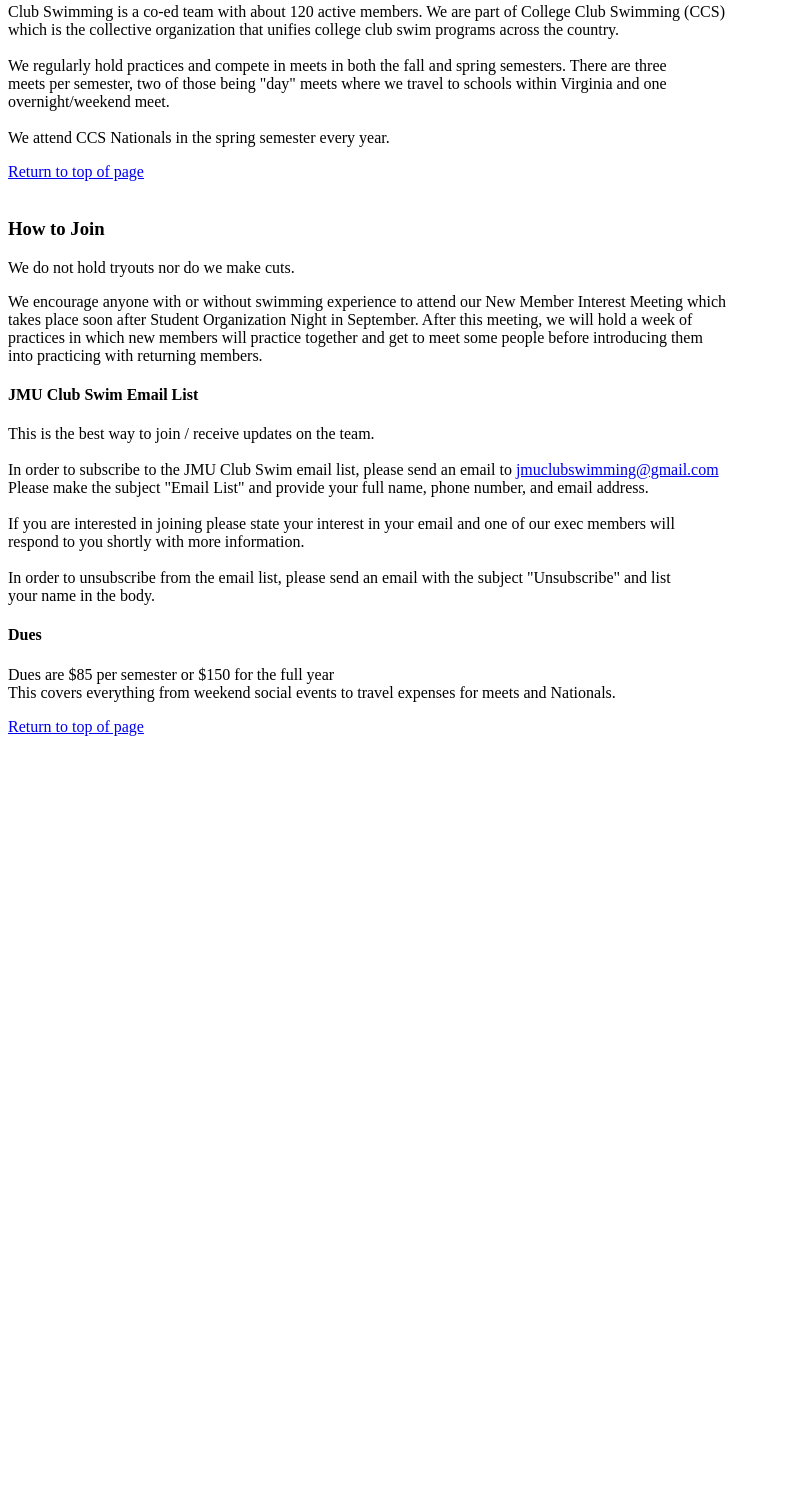
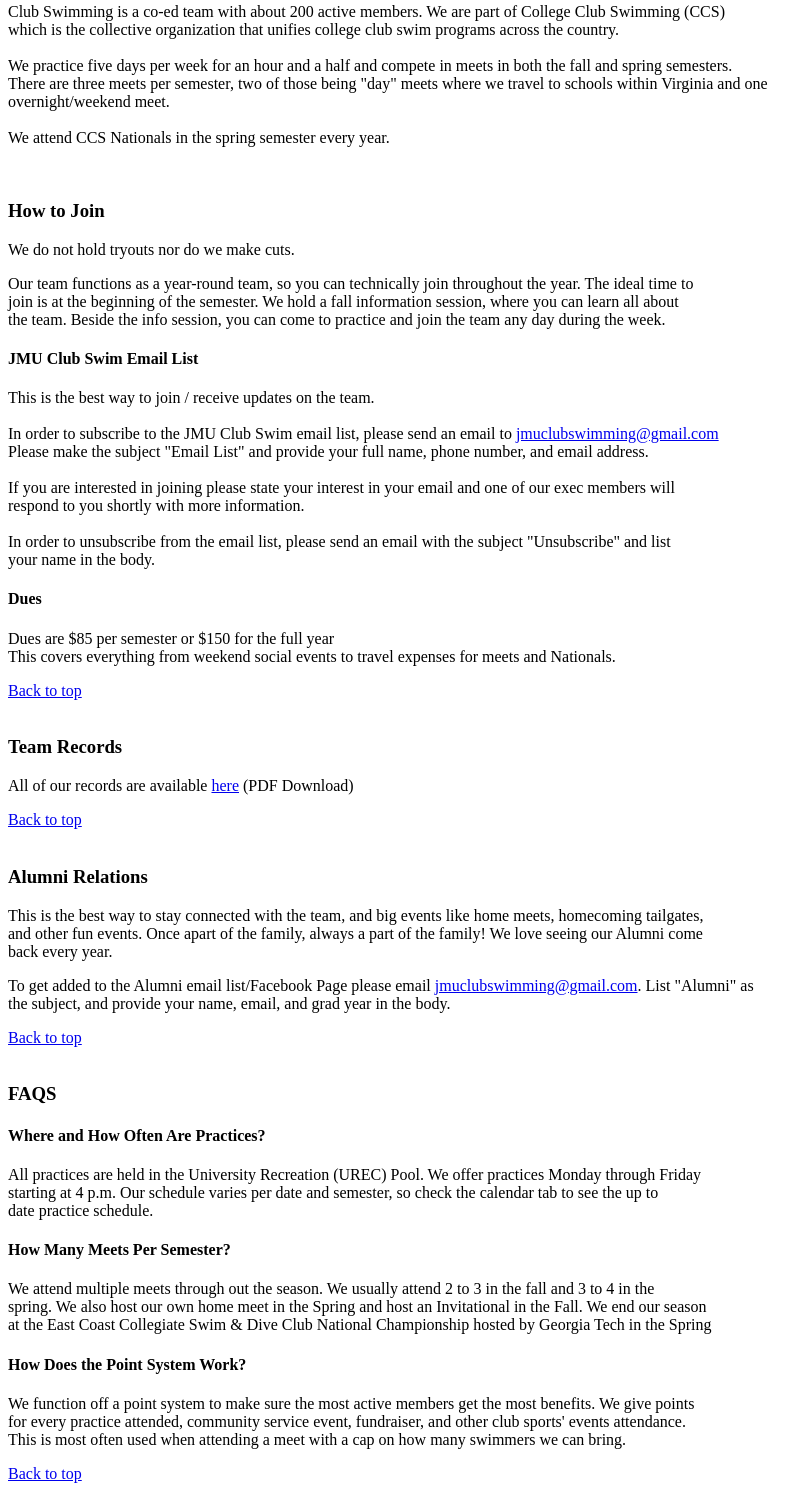
Before and after one commit to spencercarr/Milestone, a plain HTML site: page index.html in a window 1280 px wide. Shown: the part 273-1764 px from the top of the page, without its empty margins (0-808 px from the left). Before the commit the page ends 1017 px from the top, so only its background shows below. Drawn offline with Linux system fonts and the light colour scheme.

Commit message:
Records, Alumni, and FAQs done

```diff
--- a/index.html
+++ b/index.html
@@ -24,16 +24,17 @@
     <div id="about">
         <h3>About</h3>
         <p>
-            Club Swimming is a co-ed team with about 120 active members. We are part of College Club Swimming (CCS) <br>
+            Club Swimming is a co-ed team with about 200 active members. We are part of College Club Swimming (CCS) <br>
             which is the collective organization that unifies college club swim programs across the country. <br>
             <br>
-            We regularly hold practices and compete in meets in both the fall and spring semesters. There are three <br>
-            meets per semester, two of those being "day" meets where we travel to schools within Virginia and one <br>
+            We practice five days per week for an hour and a half and compete in meets in both the fall and spring
+            semesters. <br>
+            There are three meets per semester, two of those being "day" meets where we travel to schools within
+            Virginia and one <br>
             overnight/weekend meet. <br><br>
 
             We attend CCS Nationals in the spring semester every year.
         </p>
-        <a href="#top">Return to top of page</a>
     </div>
 
     <div id="join">
@@ -41,13 +42,11 @@
         <h3>How to Join</h3>
         <p>We do not hold tryouts nor do we make cuts.</p>
         <p>
-            We encourage anyone with or without swimming experience to attend our New Member Interest Meeting
-            which <br>
-            takes place soon after Student Organization Night in September. After this meeting, we will hold a
-            week of <br>
-            practices in which new members will practice together and get to meet some people before introducing
-            them <br>
-            into practicing with returning members.
+            Our team functions as a year-round team, so you can technically join throughout the year. The ideal time to
+            <br>
+            join is at the beginning of the semester. We hold a fall information session, where you can learn all about
+            <br>
+            the team. Beside the info session, you can come to practice and join the team any day during the week.
         </p>
         <h4>JMU Club Swim Email List</h4>
         <p> This is the best way to join / receive updates on the team. <br><br>
@@ -68,7 +67,56 @@
         <p>Dues are $85 per semester or $150 for the full year <br>
             This covers everything from weekend social events to travel expenses for meets and Nationals.
         </p>
-        <a href="#top">Return to top of page</a>
+        <a href="#top">Back to top</a>
+    </div>
+
+    <div id="records">
+        <br>
+        <h3>Team Records</h3>
+        <p>All of our records are available <a href="teamRecords.pdf">here</a> (PDF Download)</p>
+        <a href="#top">Back to top</a>
+    </div>
+
+    <div id="alumni">
+        <br>
+        <h3>Alumni Relations</h3>
+        <p>
+            This is the best way to stay connected with the team, and big events like home meets, homecoming tailgates,
+            <br>
+            and other fun events. Once apart of the family, always a part of the family! We love seeing our Alumni come
+            <br>
+            back every year.
+        </p>
+        <p>
+            To get added to the Alumni email list/Facebook Page please email
+            <a href="mailto:jmuclubswimming@gmail.com">jmuclubswimming@gmail.com</a>. List "Alumni" as <br>
+            the subject, and provide your name, email, and grad year in the body.
+        </p>
+        <a href="#top">Back to top</a>
+    </div>
+
+    <div id="faq">
+        <br>
+        <h3>FAQS</h3>
+        <h4>Where and How Often Are Practices?</h4>
+        <p>
+            All practices are held in the University Recreation (UREC) Pool. We offer practices Monday through Friday <br>
+            starting at 4 p.m. Our schedule varies per date and semester, so check the calendar tab to see the up to <br>
+            date practice schedule.
+        </p>
+        <h4>How Many Meets Per Semester?</h4>
+        <p>
+            We attend multiple meets through out the season. We usually attend 2 to 3 in the fall and 3 to 4 in the <br>
+            spring. We also host our own home meet in the Spring and host an Invitational in the Fall. We end our season <br>
+            at the East Coast Collegiate Swim & Dive Club National Championship hosted by Georgia Tech in the Spring
+        </p>
+        <h4>How Does the Point System Work?</h4>
+        <p>
+            We function off a point system to make sure the most active members get the most benefits. We give points <br>
+            for every practice attended, community service event, fundraiser, and other club sports' events attendance. <br>
+            This is most often used when attending a meet with a cap on how many swimmers we can bring.
+        </p>
+        <a href="#top">Back to top</a>
     </div>
 
 </body>
```
Also changed, not shown: 1 other file.
